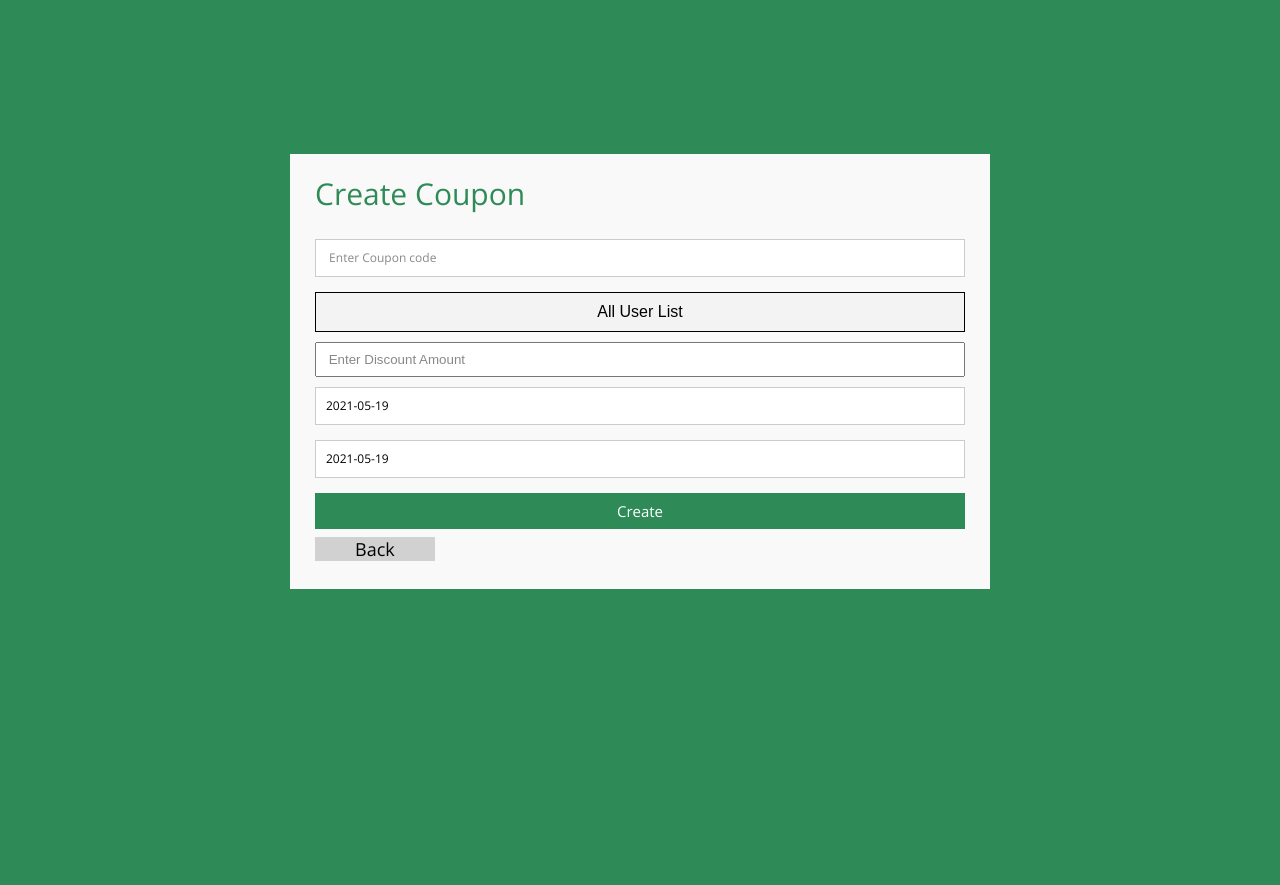
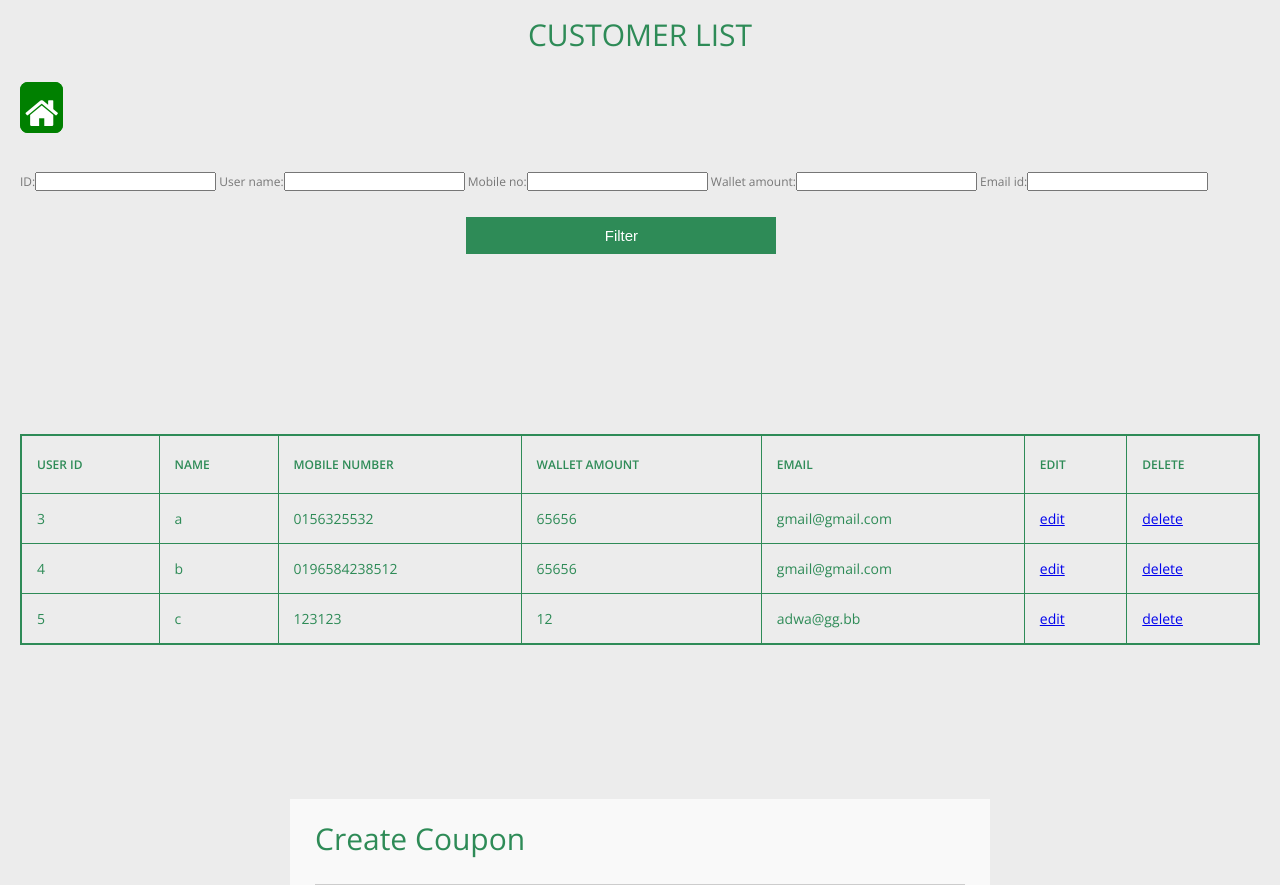
Before and after one commit to mhtanmoy/f_project_2, a Django app: page /createcoupons in a window 1280 px wide. Shown: the top 885 px of the page. Before the commit the page ends 589 px from the top, so only its background shows below. Run offline with Django 3.2, Linux system fonts and the light colour scheme; a user stored in the database is signed in; data comes from the database, SQL or seed files in the repository; both versions use the stored data as it was after the commit; some libraries are stand-ins or nearby versions.

Commit message:
bug fixed

```diff
--- a/project/app/templates/app/createcoupons.html
+++ b/project/app/templates/app/createcoupons.html
@@ -6,6 +6,10 @@
     <meta http-equiv="X-UA-Compatible" content="IE=edge">
     <meta name="viewport" content="width=device-width, initial-scale=1.0">
     <link rel="stylesheet" href="{% static 'css/form.css' %}">
+    <link rel="stylesheet" href="{% static 'css/driver.css' %}">
+    <link rel="stylesheet" href="{% static 'css/search.css' %}">
+    <link rel="stylesheet" href="https://maxcdn.bootstrapcdn.com/font-awesome/4.4.0/css/font-awesome.min.css">
+    <script src="https://cdnjs.cloudflare.com/ajax/libs/jquery/2.1.3/jquery.min.js"></script>
     <style>
         .dropbtn {
           background-color: #f3f3f3;
@@ -58,6 +62,65 @@
 </head>
 <body>
 
+  <section>
+    <h1>Customer List</h1><br>
+
+      <a href="/" class="homebtn"><i class="fa fa-home fa-3x fa-inverse" aria-hidden="true" id="ic"></i></a>
+
+    <br><br>
+    <div>
+      <form method="GET">
+          {{ form2.form }}
+          <button type="submit"
+          style="	cursor:pointer;
+          width:25%;
+          border:none;
+          background:#2E8B57;
+          color:#FFF;
+          margin-top: 20px;
+          margin-left: 36%;
+          padding:10px;
+          font-size:15px;">Filter</button>
+      </form>
+
+    </div>
+   <br><br><br><br><br><br>
+
+    <div class="tbl-content">
+      <table cellpadding="0" cellspacing="0" border="1">
+        <div class="tbl-header">
+            <thead>
+                <tr>
+                  <th>User Id</th>
+                  <th>Name</th>
+                  <th>Mobile number</th>
+                  <th>Wallet amount</th>
+                  <th>Email</th>
+                  <th>Edit</th>
+                  <th>Delete</th>
+                </tr>
+              </thead>
+            </div>
+        <tbody>
+          {% for i in customerusers %}
+        <tr>
+          <td>{{ i.User_Id }}</td>
+          <td>{{ i.user_name }}</td>
+          <td>{{ i.mobile_no }}</td>
+          <td>{{ i.wallet_amount }}</td>
+          <td>{{ i.email_id }}</td>
+          <td><a href="{% url 'edituser' i.id %}">edit</td>
+            <td> <a href="{% url 'deletecustomer' i.id %}">delete</a></td>
+
+        </tr>
+          {% endfor %}
+
+        </tbody>
+      </table>
+    </div>
+  </section>
+
+
     <div class="container">
 
           <form method="POST" class="container" id="contact">
--- a/project/app/views.py
+++ b/project/app/views.py
@@ -328,6 +328,9 @@ def createdriver(request):
 @login_required
 @manager_only
 def createcoupons(request):
+    temp=CustomerUser.objects.all()
+    form2= OrderFilter2(request.GET, queryset=temp)
+    customerusers = form2.qs
     form = CouponsFrom()
     if request.method == 'POST':
         form = CouponsFrom(request.POST)
@@ -335,7 +338,7 @@ def createcoupons(request):
         if form.is_valid():
             form.save()
             return redirect('coupons')
-    return render(request,'app/createcoupons.html', {'form':form})
+    return render(request,'app/createcoupons.html', {'form':form,'form2':form2,'customerusers':customerusers})
 
 
 
```
Also changed, not shown: project/db.sqlite3.
